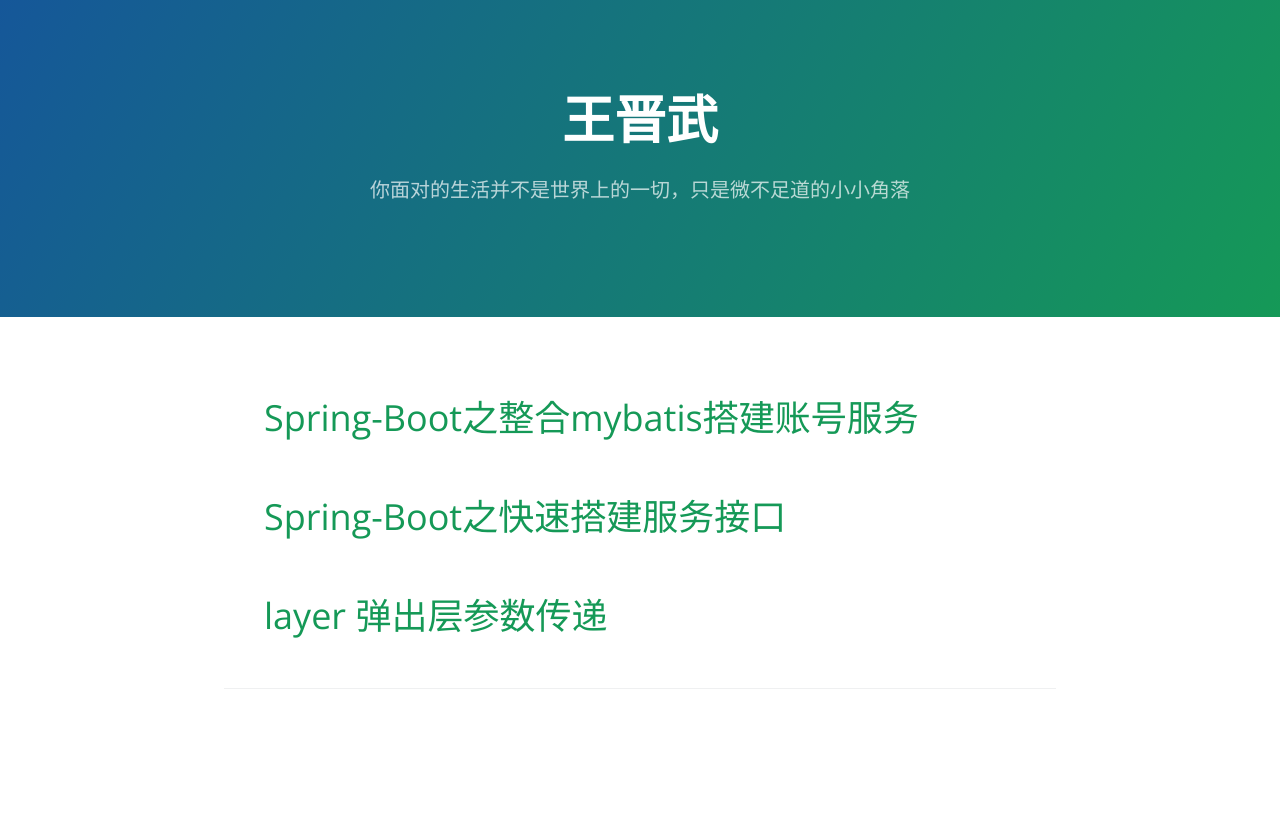
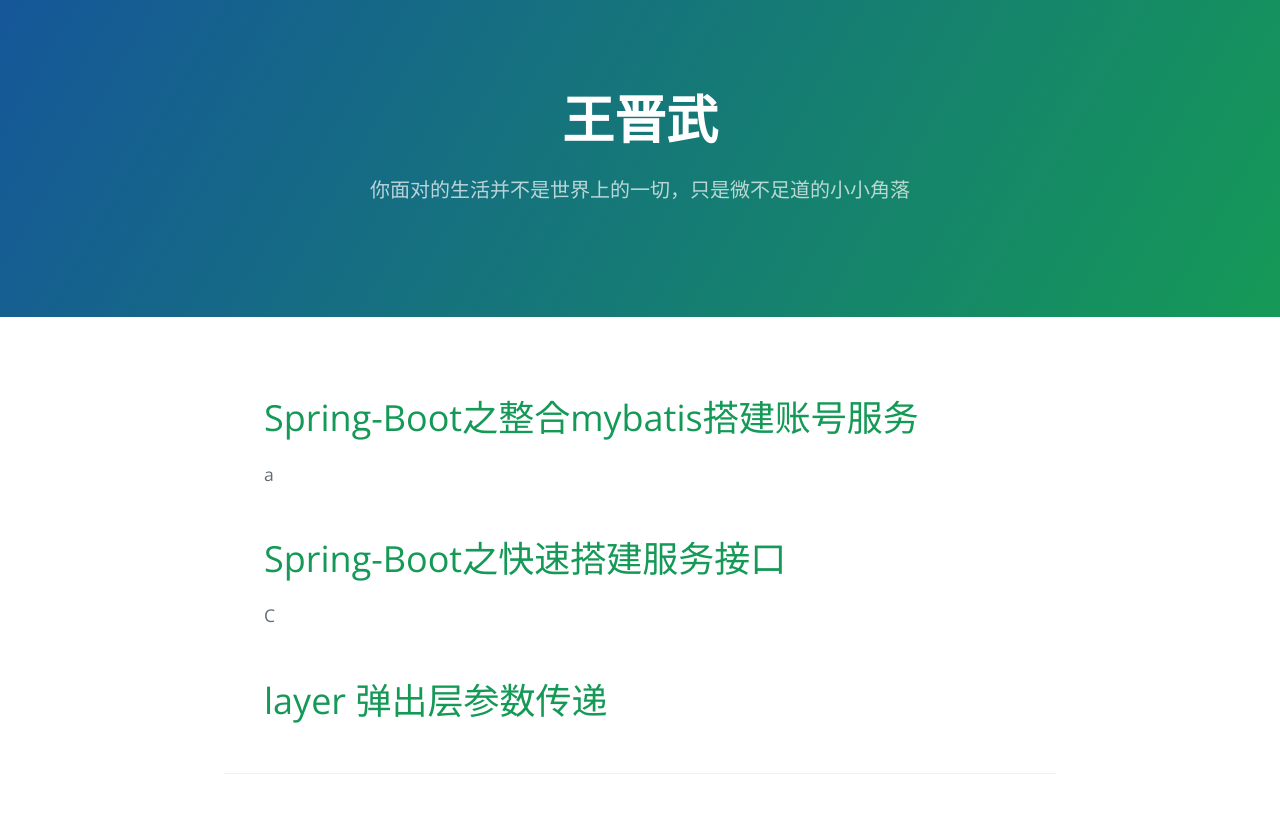
Before and after one commit to wjw875/wangjinwu.github.io, a Jekyll site: the page built from index.md, in a window 1280 px wide. Shown: the top 813 px of the page. Built offline with Jekyll 4.4.1, drawn with Linux system fonts in a browser that asks for light colours.

Commit message:
Update home.html

```diff
--- a/_layouts/home.html
+++ b/_layouts/home.html
@@ -21,7 +21,7 @@ layout: default
                 <!--<div class="post-date">{{ post.date | date: date_format }}</div>-->
             </div>
             <div class="post" style="text-align: justify; margin-top: 1px">
-                {{ content | slice: 100 }}
+                {{ post.excerpt | markdownify | slice: 1000 }}
             </div>
         </li>
         <!--<hr style=" height:2px;border:none;border-top:2px dotted #185598;"/>-->
```
